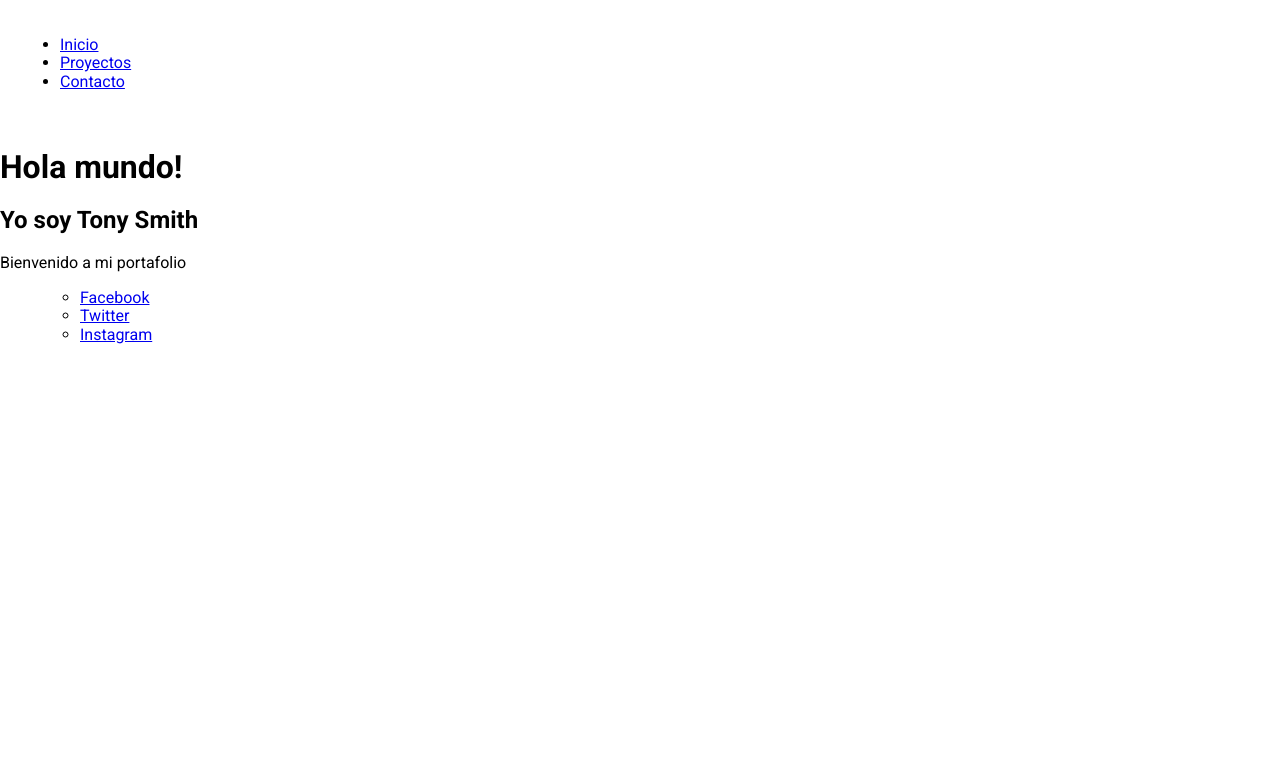
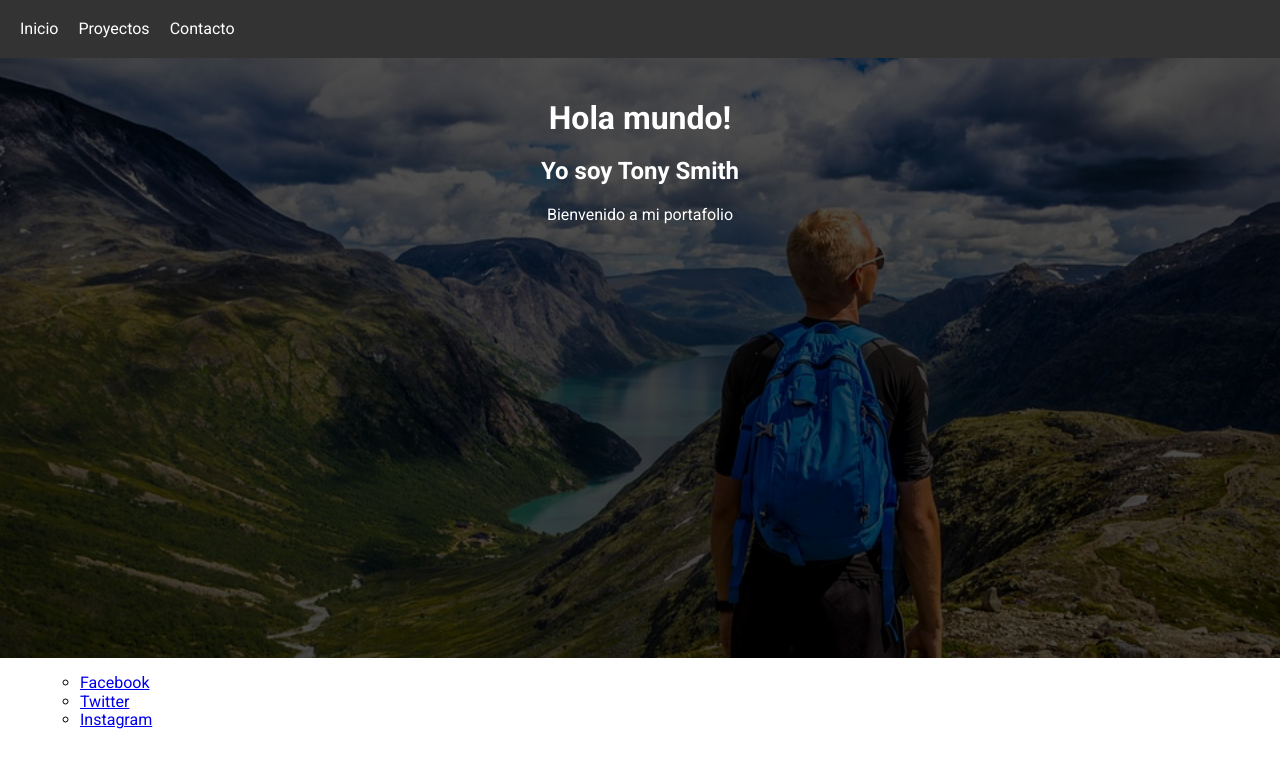
Before and after one commit to ehylin/portafolioHTML, a plain HTML site: page index.html in a window 1280 px wide. Drawn offline with Linux system fonts and the light colour scheme.

Commit message:
estilo de header y banner

```diff
--- /dev/null
+++ b/assets/css/banner.css
@@ -0,0 +1,35 @@
+
+.banner {
+    position: relative;
+    height: 75vh;
+    background-color: var(--main-text-color);
+  }
+
+  .banner__image {
+    position: absolute;
+    top: 0;
+    left: 0;
+    width: 100%;
+    height: 100%;
+    background-repeat: no-repeat;
+    background-size: cover;
+    background-position: center;
+    background-image: url('../img/home-banner-1.jpg');
+    z-index: 0;
+    opacity: 0.3;
+  }
+
+  .banner__content {
+    position: relative;
+    z-index: 1;
+    text-align: center;
+    color: #fff;
+    padding: 20px;
+  }
+
+
+  @media screen and (min-width: 768px) {
+    .banner__image {
+      background-image: url('../img/home-banner-2.jpeg');
+    }
+  }
--- a/assets/css/header.css
+++ b/assets/css/header.css
@@ -3,7 +3,40 @@
     z-index: 999;
     top: 0;
     padding: 20px;
-    display: flex;
+    display: none;
     justify-content: space-between;
     align-items: center;
+    background-color: #333;
+    color: #fff;
 }
+
+.header__nav__list {
+    display: flex;
+    list-style: none;
+    margin: 0;
+    padding: 0;
+  }
+
+  .header__nav__list__item {
+    margin-right: 10px;
+  }
+
+  .header__nav__list__item a {
+    color: #fff;
+    text-decoration: none;
+  }
+
+
+  @media screen and (min-width: 768px) {
+    .header {
+      display: block;
+    }
+
+    .header__nav__list {
+      margin-right: 0;
+    }
+
+    .header__nav__list__item {
+      margin-right: 20px;
+    }
+  }
--- a/index.html
+++ b/index.html
@@ -10,6 +10,7 @@
     <link rel="preconnect" href="https://fonts.gstatic.com" crossorigin>
     <link href="https://fonts.googleapis.com/css2?family=Roboto:wght@300;400;700&display=swap" rel="stylesheet">
     <link rel="stylesheet" href="assets/css/normalize.css">
+    <link rel="stylesheet" href="assets/css/banner.css">
     <link rel="stylesheet" href="assets/css/common.css">
     <link rel="stylesheet" href="assets/css/header.css">
     <meta property="og:title" content="Proyecto">
```
Also changed, not shown: contact.html (+10 -0 lines), proyects.html (+10 -0 lines), assets/img/home-banner-1.jpg (added), assets/img/home-banner-2.jpeg (added), 1 other file.
